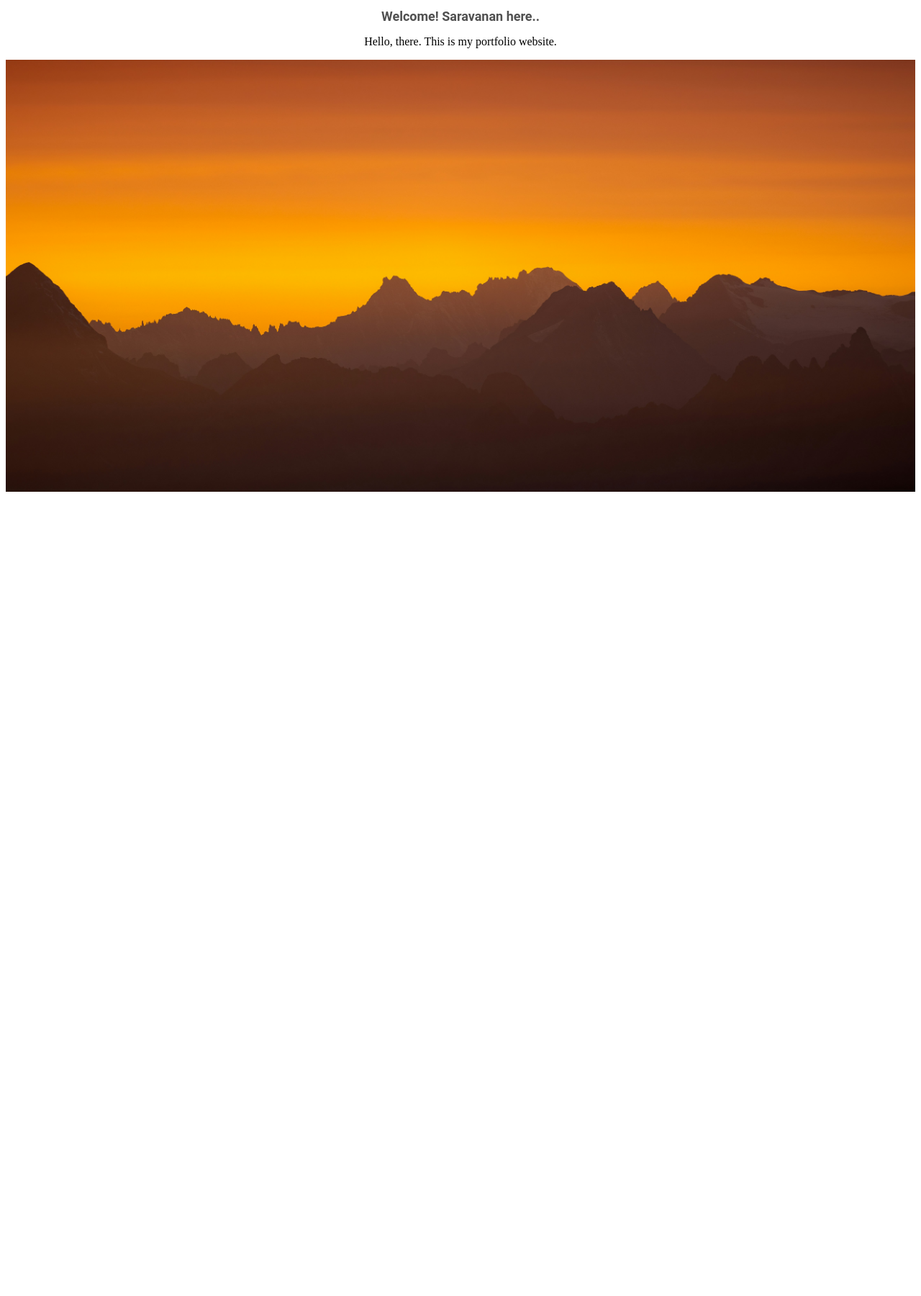
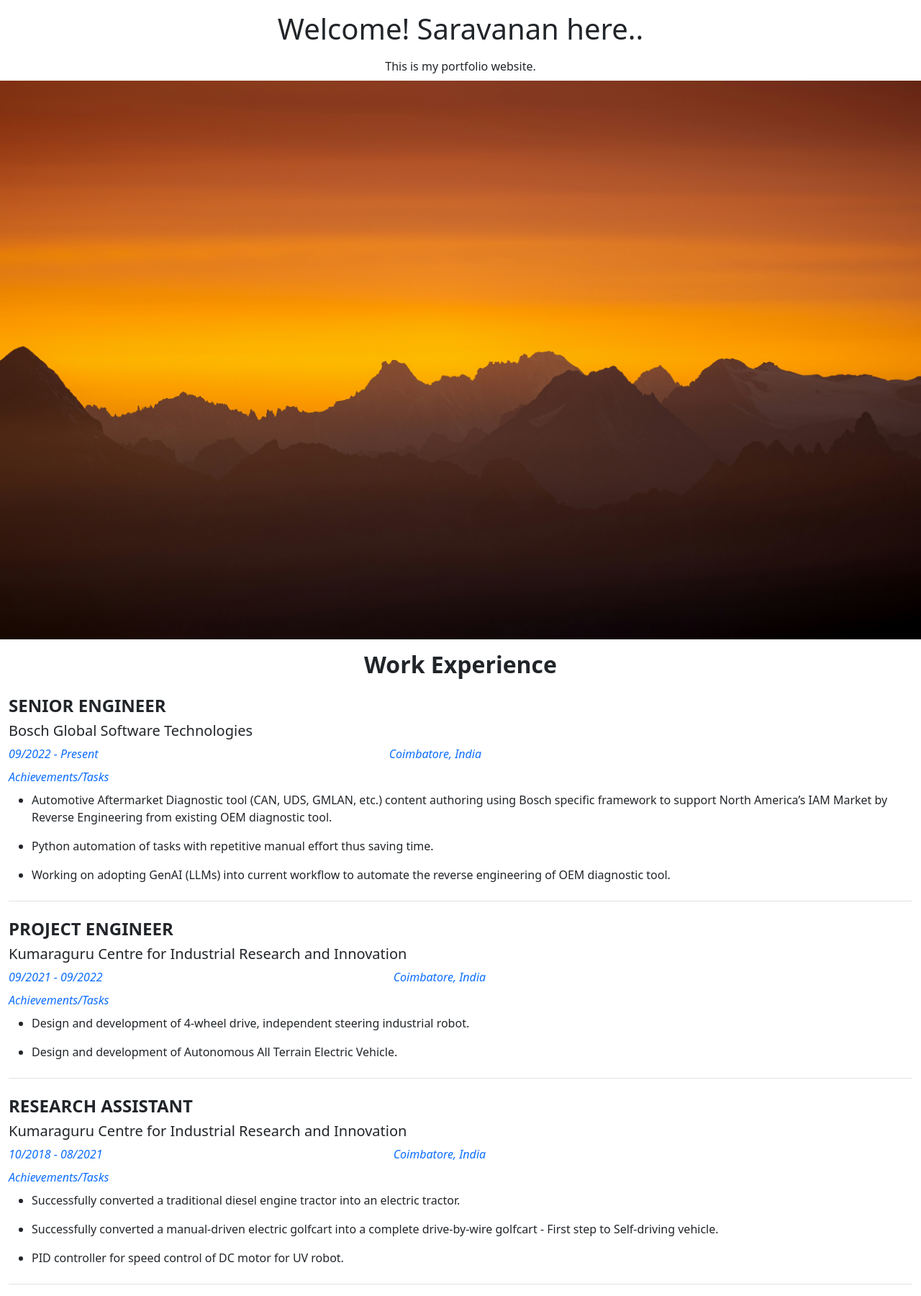
Before and after one commit to saravanan5858/personal-website-using-Flask, a Flask app: page / in a window 1280 px wide. Shown: the whole page at 72% size. Before the commit the page ends 683 px from the top, so only its background shows below. Run offline with Flask 3, Linux system fonts and the light colour scheme.

Commit message:
added dynamic data and API route

```diff
--- a/app.py
+++ b/app.py
@@ -1,10 +1,57 @@
-from flask import Flask, render_template
+from flask import Flask, render_template, jsonify
 
 app = Flask(__name__)
 
+WORK_EXPERIENCE = [
+
+{
+    'title': 'SENIOR ENGINEER',
+    'company': 'Bosch Global Software Technologies',
+    'start_date': '09/2022',
+    'end_date': 'Present',
+    'location': 'Coimbatore, India',
+    'description': ['''Automotive Aftermarket Diagnostic tool (CAN, UDS, GMLAN,
+                    etc.) content authoring using Bosch specific framework to
+                    support North America’s IAM Market by Reverse Engineering
+                    from existing OEM diagnostic tool.''',
+                    'Python automation of tasks with repetitive manual effort thus saving time.',
+                    'Working on adopting GenAI (LLMs) into current workflow to automate the reverse engineering of OEM diagnostic tool.']
+},
+
+{
+    'title': 'PROJECT ENGINEER',
+    'company': 'Kumaraguru Centre for Industrial Research and Innovation',
+    'start_date': '09/2021',
+    'end_date': '09/2022',
+    'location': 'Coimbatore, India',
+    'description': ['''Design and development of 4-wheel drive, independent
+                    steering industrial robot.''',
+                    'Design and development of Autonomous All Terrain Electric Vehicle.']
+},
+
+{
+    'title': 'RESEARCH ASSISTANT',
+    'company': 'Kumaraguru Centre for Industrial Research and Innovation',
+    'start_date': '10/2018',
+    'end_date': '08/2021',
+    'location': 'Coimbatore, India',
+    'description': ['''Successfully converted a traditional diesel engine tractor
+                    into an electric tractor.''',
+                    '''Successfully converted a manual-driven electric golfcart into
+                    a complete drive-by-wire golfcart - First step to Self-driving
+                    vehicle.''',
+                    '''PID controller for speed control of DC motor for UV robot.''']
+}
+
+]
+
 @app.route("/")
 def hello():
-    return render_template('home.html')
+    return render_template('home.html', work_exp = WORK_EXPERIENCE)
+
+@app.route("/api/work_experience")
+def work_exp():
+    return jsonify(WORK_EXPERIENCE)
 
 
 if __name__ == '__main__':
--- a/templates/home.html
+++ b/templates/home.html
@@ -4,32 +4,21 @@
     <meta charset="UTF-8">
     <meta name="viewport" content="width=device-width, initial-scale=1.0">
     <title>Saravanan's portfolio site</title>
-    <style>
-        h1 {
-            font-size: large;
-            font-family: Roboto;
-            color: rgb(80,80,80);
-            text-align: center;
-        }
-
-        #banner {
-            height : 600px;
-             width: 100%;
-             object-fit: cover
-        }
-
-        #id {
-            max-width: 720px;
-            margin: 0 auto 0 auto;
-        }
-    </style>
+    <link href="https://cdn.jsdelivr.net/npm/bootstrap@5.3.3/dist/css/bootstrap.min.css" rel="stylesheet" integrity="sha384-QWTKZyjpPEjISv5WaRU9OFeRpok6YctnYmDr5pNlyT2bRjXh0JMhjY6hW+ALEwIH" crossorigin="anonymous">
 </head>
 <body>
-    <div id = "container">
-    <h1>Welcome! Saravanan here..</h1>
-    <p style="text-align: center;">Hello, there. This is my portfolio website.</p>
-    <img id="banner" src=".\static\mountain.jpg" alt="mountain" height="600px" width="1900px">
-
+    <div class="container-fluid">
+        <h1 class="text-center mt-3 mb-3">Welcome! Saravanan here..</h1>
+        <p class="text-center mt-2 mb-2">This is my portfolio website.</p>
+    </div>
+    <img class="img-fluid" id="banner" src=".\static\mountain.jpg" alt="mountain" height="600px">
+    <div class="container-fluid">
+        <h2 class="text-center mt-3 mb-3"><b>Work Experience</b></h2>
+        <div>
+            {% for exp in work_exp %}
+                {% include 'jobitem.html' %}
+            {% endfor %}
+        </div>
     </div>
 </body>
 </html>
--- /dev/null
+++ b/templates/jobitem.html
@@ -0,0 +1,11 @@
+<div class="mb-3 mt-3 py-2 border-bottom">
+        <h4><b> {{exp['title']}} </b></h4>
+        <div class="mb-2"><h5> {{exp['company']}} </h5></div>
+        <div class="mb-2 text-primary"><i>{{exp['start_date']}} - {{exp['end_date']}} <span style="display: inline-block; margin-left: 400px;">{{exp['location']}}</span></i></div>
+        <div class="mb-2 text-primary"><i>Achievements/Tasks</i></div>
+        {% for desc in exp['description'] %}
+                <div>
+                    <ul><li>{{desc}}</li></ul>
+                </div>
+        {% endfor %}
+</div>
```
